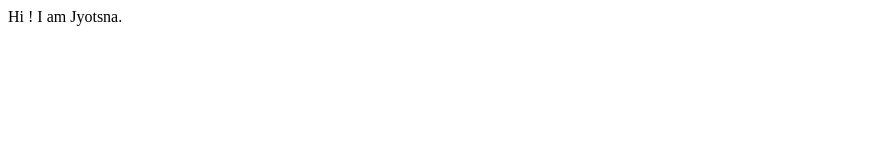
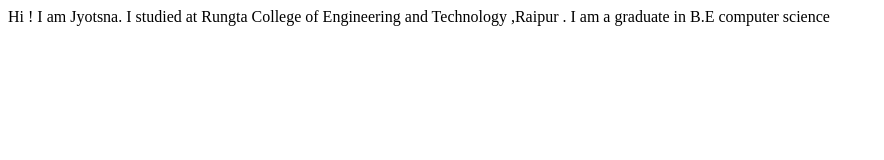
Before and after one commit to j24m/JyotsnaMehta.com, a plain HTML site: page index.html in a window 1280 px wide. Shown: the whole page, without its empty margins (0-884 px from the left). Drawn offline with Linux system fonts and the light colour scheme.

Commit message:
Updated text

```diff
--- a/index.html
+++ b/index.html
@@ -8,5 +8,7 @@
 </head>
 <body>
 Hi ! I am Jyotsna.
+I studied at Rungta College of Engineering and Technology ,Raipur .
+I am a graduate in B.E computer science
 </body>
 </html>
```
